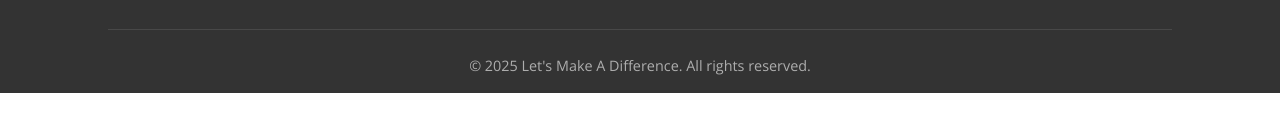
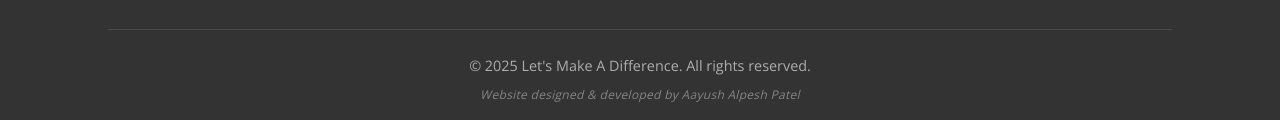
Before and after one commit to Aayushp2403/Let-s-make-a-difference, a website: page index.html in a window 1280 px wide. Shown: the part 2702-2822 px from the top of the page. Before the commit the page ends 2795 px from the top, so only its background shows below. Drawn offline with nearby package versions, Linux system fonts and the light colour scheme.

Commit message:
feat: add developer credit to footer across all pages with styling

```diff
--- a/index.html
+++ b/index.html
@@ -132,6 +132,7 @@
             </div>
             <div class="copyright">
                 <p>&copy; 2025 Let's Make A Difference. All rights reserved.</p>
+                <p class="dev-credit">Website designed & developed by Aayush Alpesh Patel</p>
             </div>
         </div>
     </footer>
--- a/styles.css
+++ b/styles.css
@@ -518,6 +518,14 @@
     border-top: 1px solid rgba(255, 255, 255, 0.1);
     font-size: 0.9rem;
     color: rgba(255, 255, 255, 0.6);
+}
+
+.dev-credit {
+    font-size: 0.75rem !important;
+    color: rgba(255, 255, 255, 0.4) !important;
+    margin-top: 0.5rem !important;
+    font-style: italic;
+    letter-spacing: 0.3px;
 }
 
 /* About Page Styles */
```
Also changed, not shown: about.html (+1 -0 lines), blog.html (+1 -0 lines), contact.html (+1 -0 lines), donate.html (+1 -0 lines), volunteer-application.html (+1 -0 lines).
